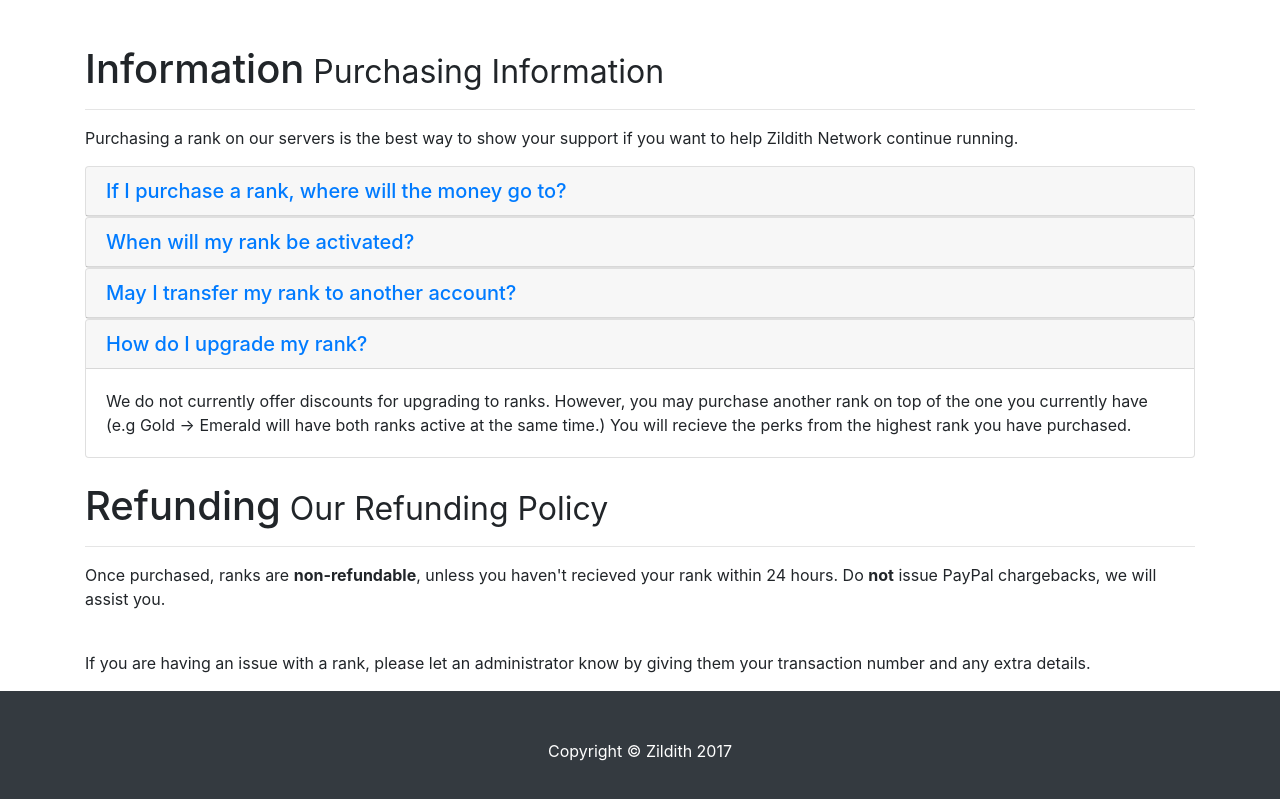
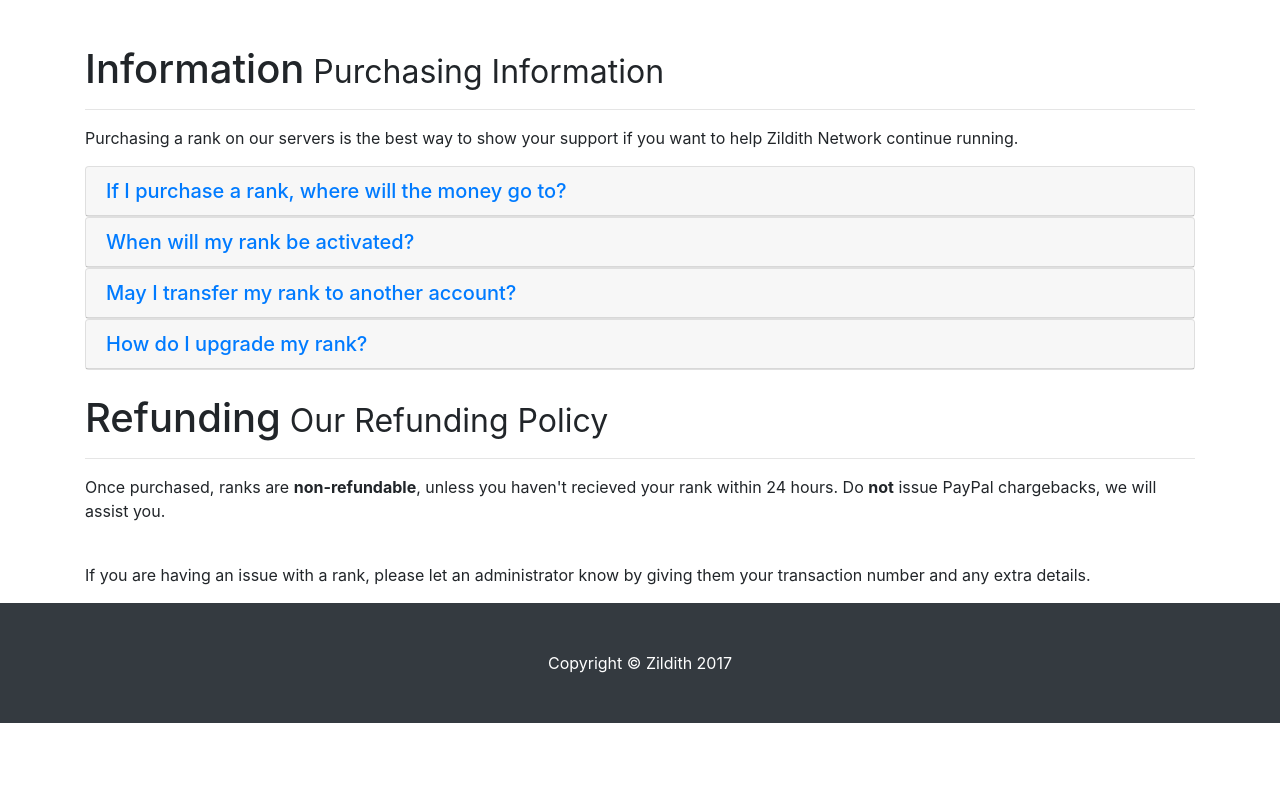
Before and after one commit to Palmidence/zildith, a website: page shop.html in a window 1280 px wide. Shown: the part 848-1647 px from the top of the page. After the commit the page ends 1571 px from the top, so only its background shows below. Drawn offline with Linux system fonts and the light colour scheme.

Commit message:
All FAQs are closed by default

```diff
--- a/shop.html
+++ b/shop.html
@@ -179,7 +179,7 @@
               <a class="" data-toggle="collapse" data-parent="#accordion" href="#collapseFour" aria-expanded="false" aria-controls="collapseFour">How do I upgrade my rank?</a>
             </h5>
           </div>
-          <div id="collapseFour" class="collapse show" role="tabpanel" aria-labelledby="headingFour" style="">
+          <div id="collapseFour" class="collapse" role="tabpanel" aria-labelledby="headingFour" style="">
             <div class="card-body">We do not currently offer discounts for upgrading to ranks. However, you may purchase another rank on top of the one you currently have (e.g Gold -&gt; Emerald will have both ranks active at the same time.) You will recieve the perks from the highest rank you have purchased.</div>
           </div>
         </div>
```
